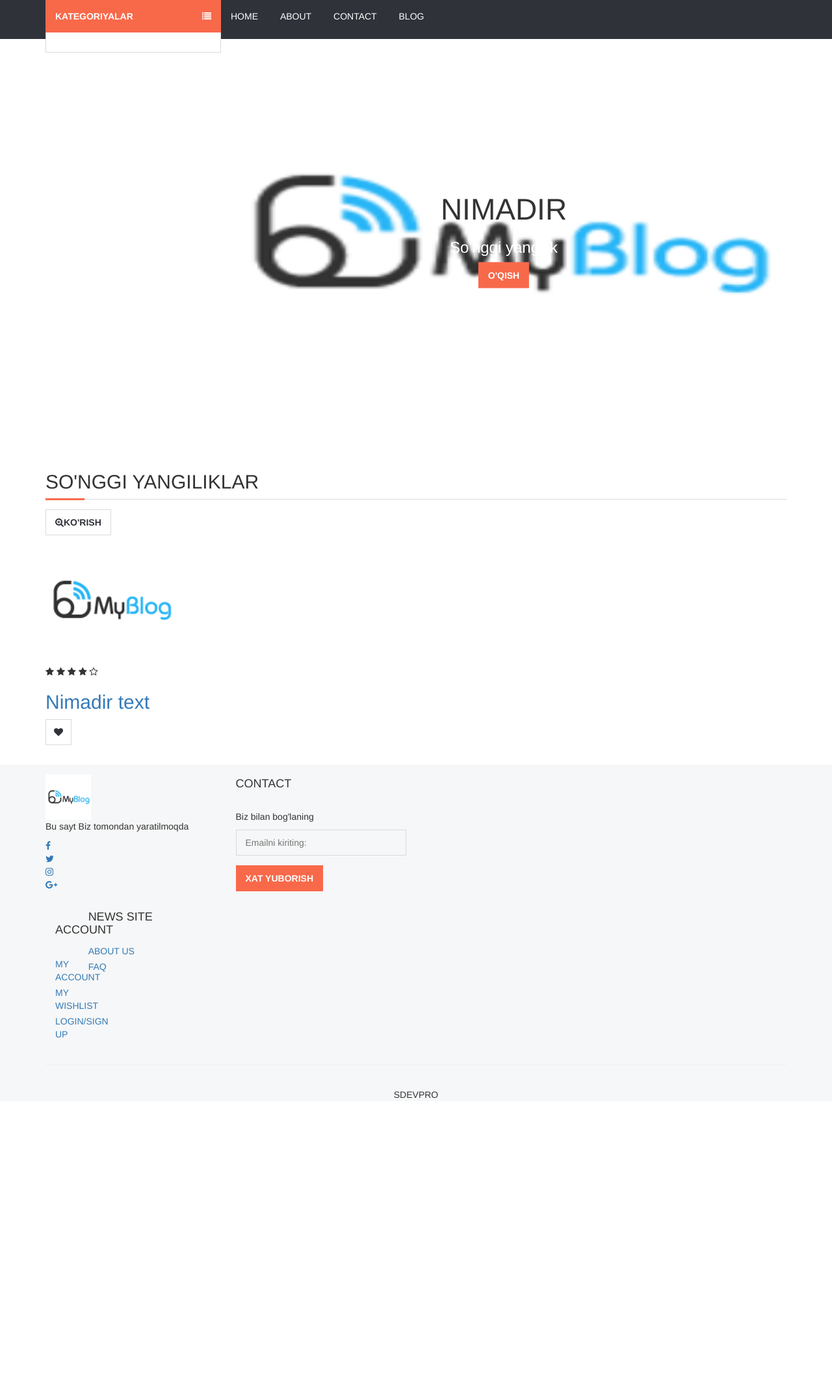
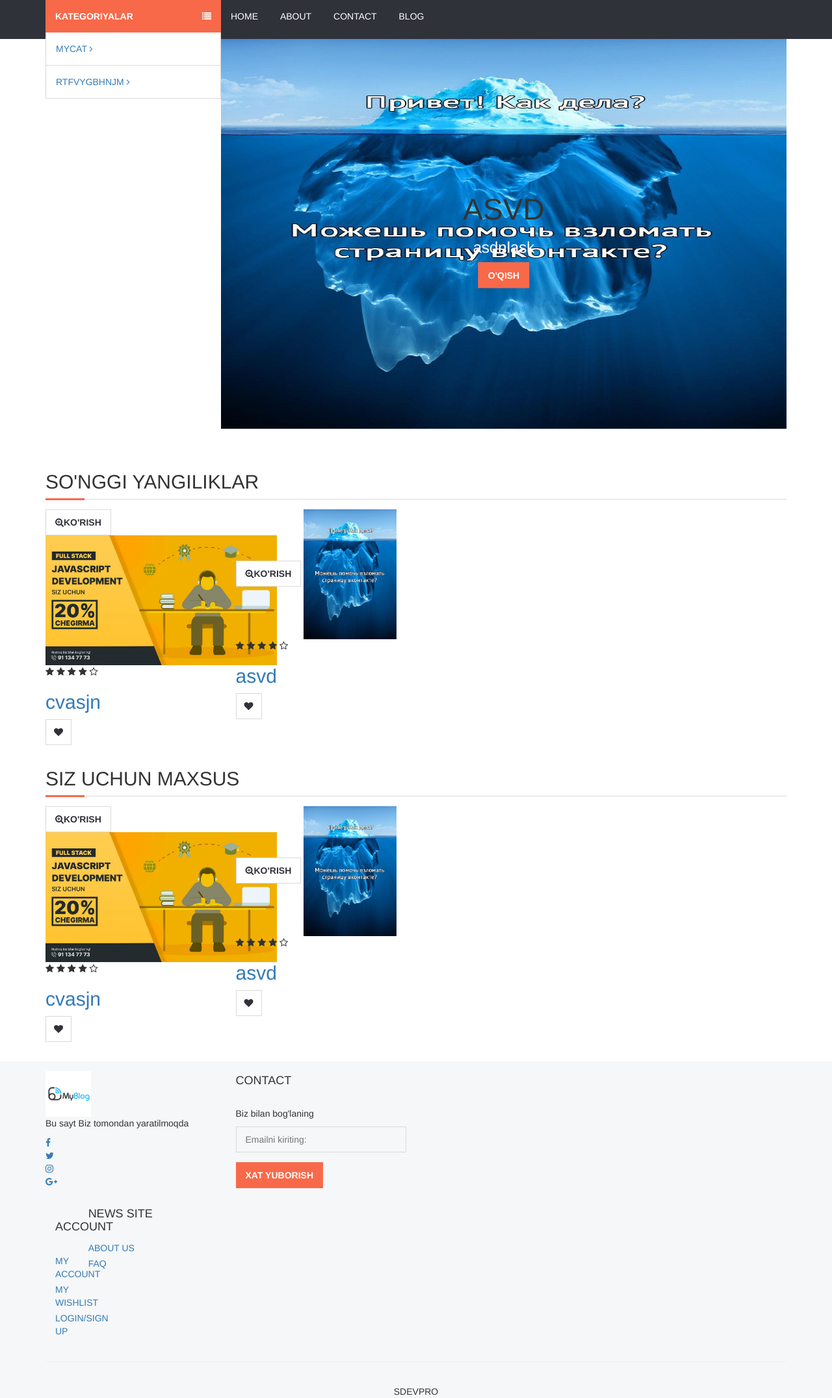
Before and after one commit to SDeVPro/news, a Django app: page / in a window 1280 px wide. Shown: the part 191-2343 px from the top of the page at 65% size. Before the commit the page ends 1882 px from the top, so only its background shows below. Run offline with Django 3.2, Linux system fonts and the light colour scheme; data comes from the database, SQL or seed files in the repository; both versions use the stored data as it was after the commit; some libraries are stand-ins or nearby versions.

Commit message:
sidebar and slider

```diff
--- a/home/templates/body.html
+++ b/home/templates/body.html
@@ -4,15 +4,16 @@
         <div class="row">
             <div class="col-md-12">
                 <div class="section-title">
-                    <h2 class="title">So'nggi yangiliklar</h2>
+                    <h2 class="title" style="text-align: center;">So'nggi yangiliklar</h2>
 
                 </div>
             </div>
+            {% for rs in article_latest %}
             <div class="col-md-3 col-sm-6 col-xs-6">
                 <div class="article article-single">
                     <div class="article-thumb">
-                        <a href="" class="main-btn quick-view"><i class="fa fa-search-plus"></i>Ko'rish</a>
-                        <img src="{% static '0.png' %}" style="height: 200px" alt="">
+                        <a href="/article/{{ rs.id }}/{{ rs.slug }}" class="main-btn quick-view"><i class="fa fa-search-plus"></i>Ko'rish</a>
+                        <img src="{{ rs.image.url }}" style="height: 200px" alt="">
                     </div>
                     <div class="article-body">
 
@@ -24,7 +25,7 @@
 
                             <i class="fa fa-star-o empty"></i>
                         </div>
-                        <h2 class="article-name"><a href="#" >Nimadir text</a></h2>
+                        <h2 class="article-name"><a href="#" >{{ rs.title }}</a></h2>
                         <div class="article-btn">
                             <button class="main-btn icon-btn"><i class="fa fa-heart"></i></button>
                         </div>
@@ -32,6 +33,39 @@
                     </div>
                 </div>
             </div>
+            {% endfor %}
+            <div class="col-md-12">
+                <div class="section-title">
+                    <h2 class="title" style="text-align: center;">Siz uchun maxsus</h2>
+
+                </div>
+            </div>
+            {% for rs in article_picked %}
+            <div class="col-md-3 col-sm-6 col-xs-6">
+                <div class="article article-single">
+                    <div class="article-thumb">
+                        <a href="/article/{{ rs.id }}/{{ rs.slug }}" class="main-btn quick-view"><i class="fa fa-search-plus"></i>Ko'rish</a>
+                        <img src="{{ rs.image.url }}" style="height: 200px" alt="">
+                    </div>
+                    <div class="article-body">
+
+                        <div class="article-rating">
+                            <i class="fa fa-star"></i>
+                            <i class="fa fa-star"></i>
+                            <i class="fa fa-star"></i>
+                            <i class="fa fa-star"></i>
+
+                            <i class="fa fa-star-o empty"></i>
+                        </div>
+                        <h2 class="article-name"><a href="#" >{{ rs.title }}</a></h2>
+                        <div class="article-btn">
+                            <button class="main-btn icon-btn"><i class="fa fa-heart"></i></button>
+                        </div>
+
+                    </div>
+                </div>
+            </div>
+            {% endfor %}
 
         </div>
     </div>
--- a/home/templates/sidebar.html
+++ b/home/templates/sidebar.html
@@ -2,27 +2,22 @@
 <div id="navigation">
     <div class="container">
         <div id="responsive-nav">
+            {% if page %}
             <div class="category-nav">
+                {% else %}
+                <div class="category-nav show-on-click">
+                    {% endif %}
                 <span class="category-header">Kategoriyalar <i class="fa fa-list"></i>    </span>
-                <ul class="category-list">
+
+            <ul class="category-list">{% for rs in category %}
+
                     <li class="dropdown side-dropdown">
-                        <a href="" class="dropdown-toggle"></a>
-                        <div class="custom-menu">
-                            <div class="row">
-                                <div class="col-md-4">
-                                    <ul class="list-links">
-                                        <li>
-                                            <h3 class="list-links-title">Toifa osti</h3>
-                                        </li>
-                                        <hr class="hidden-md hidden-lg">
-                                    </ul>
-                                </div>
-                            </div>
+                        <a href="/category/{{ rs.id }}/{{ rs.slug }}" >{{ rs.title }} <i class="fa fa-angle-right"></i></a>
 
-                        </div>
                     </li>
+{% endfor %}
+                </ul>
 
-                </ul>
             </div>
             <div class="menu-nav">
                 <span class="menu-header">Menu <i class="fa fa-bars"></i></span>
--- a/home/templates/slider.html
+++ b/home/templates/slider.html
@@ -3,15 +3,17 @@
     <div class="container">
         <div class="home-wrap">
             <div id="home-slick">
+                {% for rs in article_slider %}
                 <div class="banner banner-1">
-                    <img src="{% static '0.png' %}" style="height: 600px" alt="">
+                    <img src="{{ rs.image.url }}" style="height: 600px" alt="">
                     <div class="banner-caption text-center">
-                        <h1>Nimadir</h1>
-                        <h3 class="white-color font-weak">So'nggi yangilik</h3>
-                        <a href="#" class="primary-btn">O'qish</a>
+                        <h1>{{ rs.title }}</h1>
+                        <h3 class="white-color font-weak">{{ rs.description }}</h3>
+                        <a href="article/{{ rs.id }}/{{ rs.slug }}" class="primary-btn">O'qish</a>
 
                     </div>
                 </div>
+                {% endfor %}
             </div>
         </div>
     </div>
--- a/home/views.py
+++ b/home/views.py
@@ -1,5 +1,21 @@
 from django.shortcuts import render, HttpResponse
-
+from post.models import Category, Article
+from .models import Setting
 # Create your views here.
 def index(request):
-    return render(request, 'index.html')
+    setting = Setting.objects.all()
+    category = Category.objects.all()
+    article_slider = Article.objects.all().order_by('id')[:4]
+    article_latest = Article.objects.all().order_by('-id')[:4]
+    article_picked = Article.objects.all().order_by('?')[:4]
+    page = "home"
+    context = {
+        'setting':setting,
+        'page':page,
+        'category':category,
+        'article_slider': article_slider,
+        'article_latest':article_latest,
+        'article_picked':article_picked,
+    }
+
+    return render(request, 'index.html',context)
--- a/post/models.py
+++ b/post/models.py
@@ -31,7 +31,7 @@ class Article(models.Model):
         return self.title
 
     def image_tag(self):
-        return mark_safe('<img src="{}" height="50">').format(self.image.url)
+        return mark_safe('<img src="{}" height="50"/>').format(self.image.url)
     image_tag.short_description = 'Image'
 
 class Images(models.Model):
```
Also changed, not shown: db.sqlite3, uploads/images/2_b0akZm8.jpg (added), uploads/images/6_EzCixd0.jpg (added).
